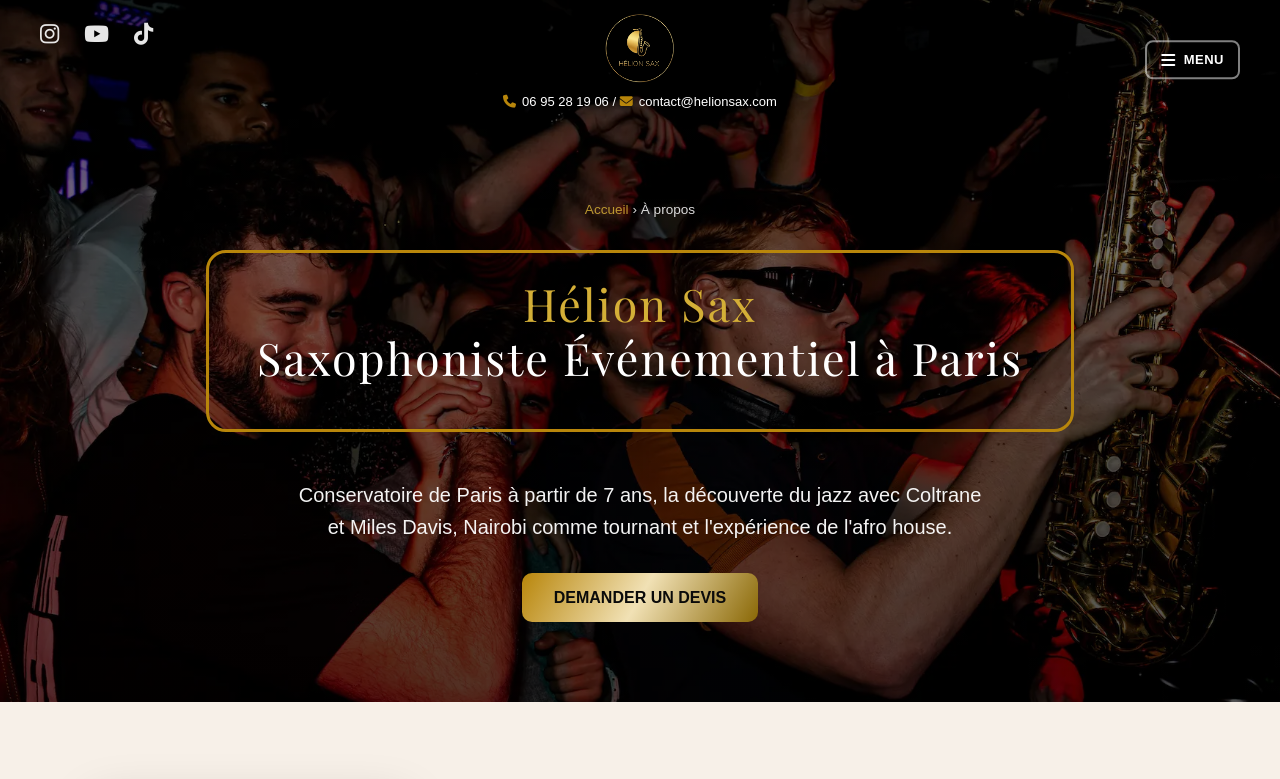
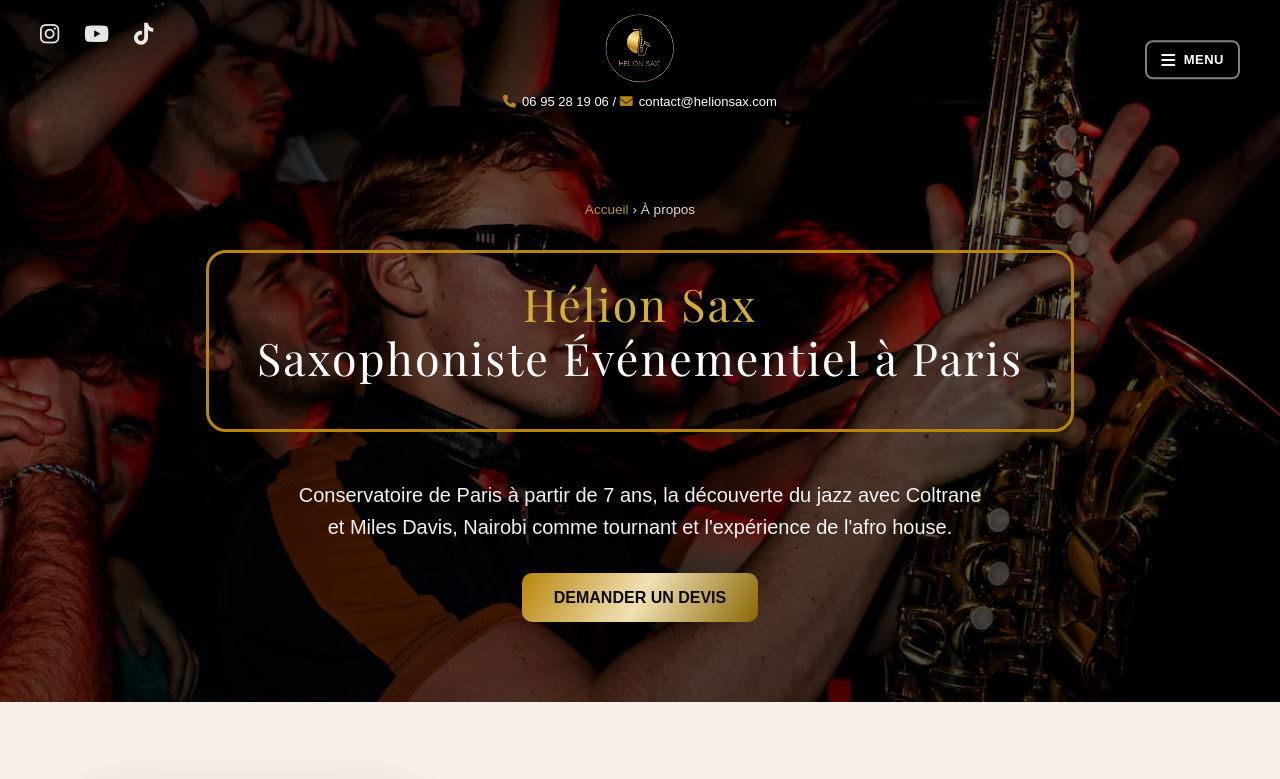
Before and after one commit to Maxdlg3/Helion-sax, a website: page a-propos/index.html in a window 1280 px wide. Shown: the top 779 px of the page. Drawn offline with nearby package versions, Linux system fonts and the light colour scheme.

Commit message:
Update index.html

```diff
--- a/a-propos/index.html
+++ b/a-propos/index.html
@@ -105,7 +105,7 @@
      🖼️ EMPLACEMENT PHOTO : remplace "hero-apropos.jpg" par ta photo
      Upload dans /images/ sur GitHub. Format paysage HD conseillé. -->
 <section class="page-hero" data-parallax>
-    <div class="page-hero-bg" style="background-image: url('/images/hero-apropos.jpg'); background-position: right center; background-size: cover;"></div>
+   <div class="page-hero-bg" style="background-image: url('/images/hero-apropos.jpg'); background-position: right center; background-size: 150%;"></div>
     <div class="page-hero-content">
         <nav class="breadcrumb" aria-label="Fil d'Ariane">
             <a href="/">Accueil</a> <span>›</span> <span>À propos</span>
```
